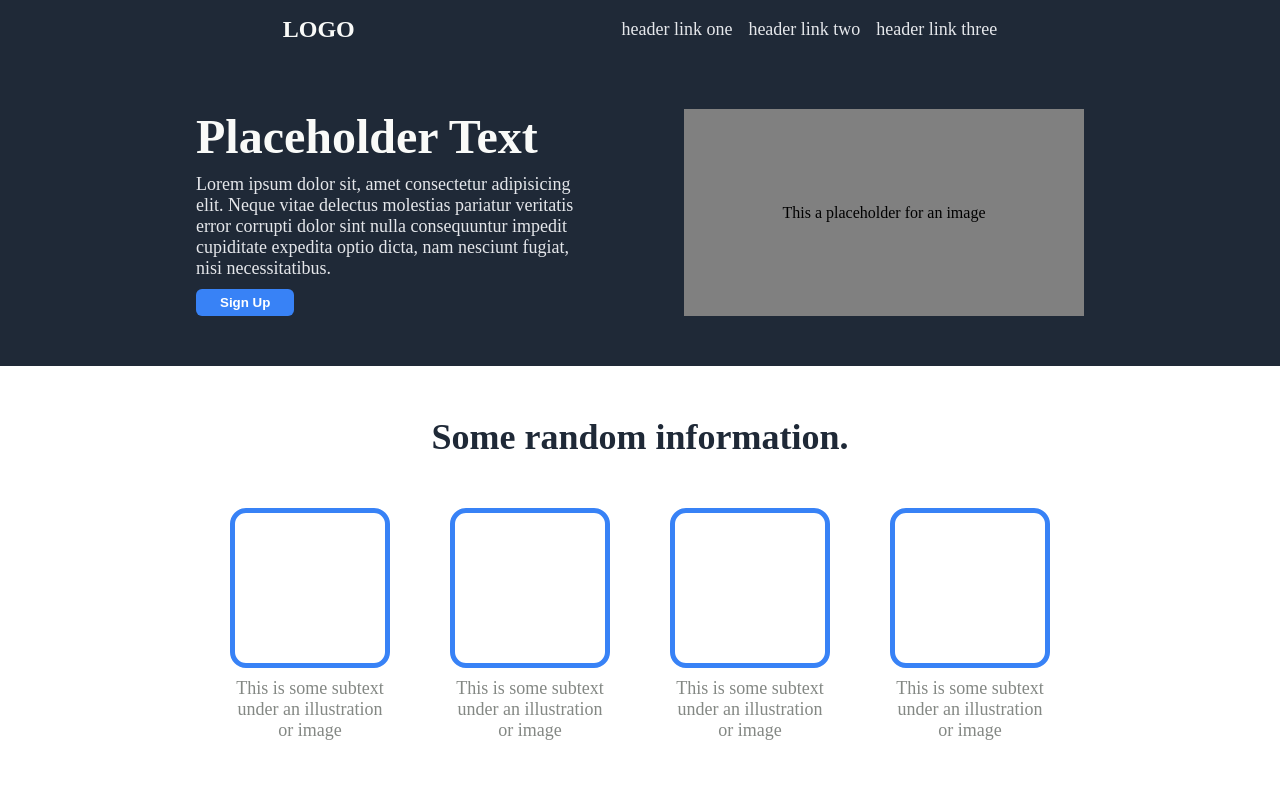
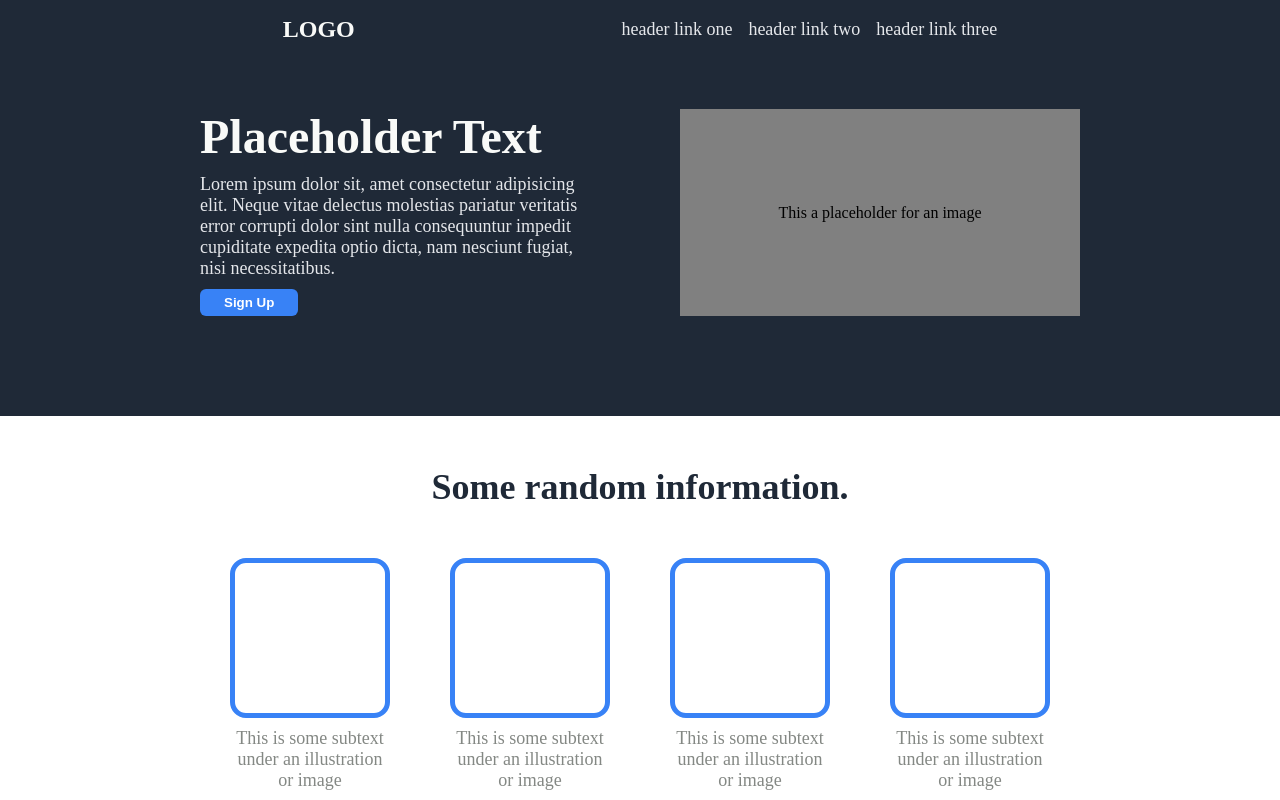
Before and after one commit to BookmanJunior/Landing-Page-Project, a plain HTML site: page index.html in a window 1280 px wide. Shown: the top 800 px of the page. Drawn offline with Linux system fonts and the light colour scheme.

Commit message:
Reworked top section of the website

```diff
--- a/index.html
+++ b/index.html
@@ -8,6 +8,7 @@
     <link rel="stylesheet" href="styles.css" />
   </head>
   <body>
+    <div class="top-section">
       <div class="main-nav">
         <div class="logo">LOGO</div>
         <ul class="nav-links">
@@ -16,8 +17,8 @@
           <li>header link three</li>
         </ul>
       </div>
-    <div class="top-section">
-      <div class="top-section-content header-text">
+      <div class="top-section-content">
+        <div class="header-text">
           <h1>Placeholder Text</h1>
           <p>
             Lorem ipsum dolor sit, amet consectetur adipisicing elit. Neque vitae
@@ -27,9 +28,9 @@
           </p>
           <button class="sign-up-btn">Sign Up</button>
         </div>
-
-      <div class="top-section-content hero-image">
+        <div class="hero-image">
           This a placeholder for an image
+        </div>
       </div>
     </div>
     <div class="mid-section-title">Some random information.</div>
--- a/styles.css
+++ b/styles.css
@@ -34,12 +34,17 @@ p {
     margin: 10px 0;
 }
 
+.top-section {
+    display: flex;
+    flex-direction: column;
+    background-color: #1F2937;
+}
+
 .main-nav {
     display: flex;
     justify-content: space-evenly;
     align-items: center;
     padding: 16px;
-    background-color: #1F2937;
 }
 
 .nav-links {
@@ -53,26 +58,27 @@ p {
     color: #F9FAF8;
 }
 
-.top-section {
-    background-color: #1F2937;
-    display: flex;
-    justify-content: center;
-    gap: 5.5em;
-    padding: 50px 0;
-}
 
 .top-section-content {
     display: flex;
+    justify-content: center;
     flex-wrap: wrap;
-    width: 25em;
+    gap: 80px;
+    margin: 50px 0 100px 0;
 
 }
 
+.header-text {
+    width: 25em;
+}
+
 .hero-image {
+    display: flex;
     flex-shrink: 0;
     background-color: grey;
     justify-content: center;
     align-items: center;
+    width: 25em;
 }
 
 
```
Lines whose indentation alone changed are shown as unchanged.
